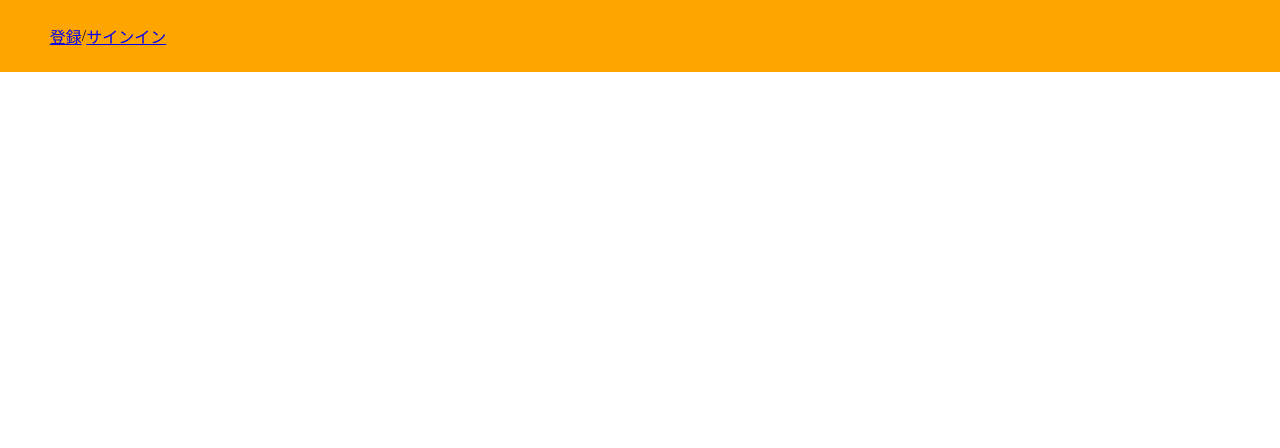
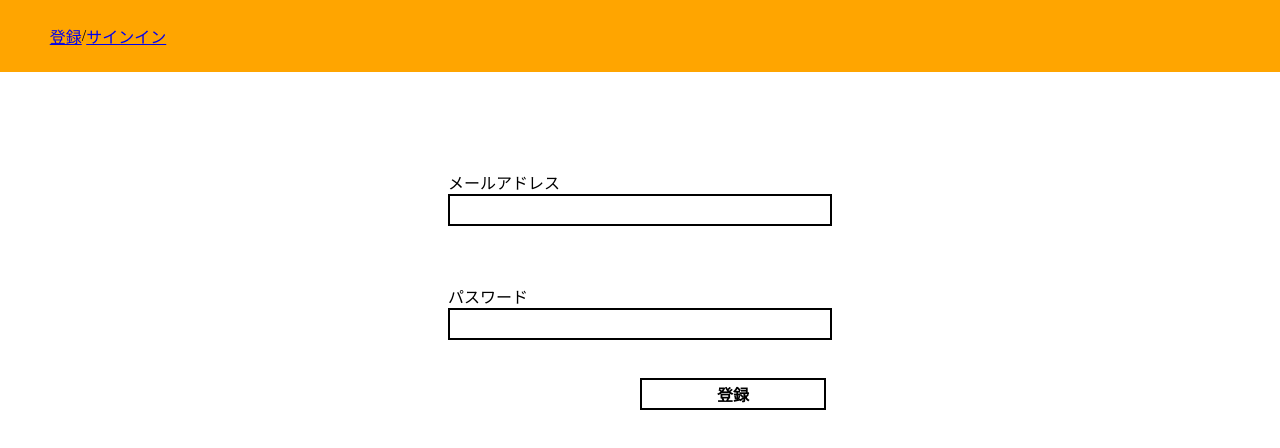
Before and after one commit to Bedorate/mail-link-auth, a Vue app: page /signin in a window 1280 px wide. Shown: the top 448 px of the page. Built offline with nearby package versions, Linux system fonts and the light colour scheme.

Commit message:
ログインしているか確認する処理を追加

```diff
--- a/src/components/organisms/LoginForm.vue
+++ b/src/components/organisms/LoginForm.vue
@@ -8,10 +8,7 @@
         @change-value="changeFormValue"
       />
       <div class="common-button">
-        <CommonButton :label="sendButtonLabel" @click-event="sendMail"/>
-        <!-- <div v-if="isPush">
-          {{logInDataList[0].value}}にメールを送信しました。
-        </div> -->
+        <CommonButton :label="label" @click-event="sendMail" />
       </div>
     </div>
   </div>
@@ -20,13 +17,15 @@
 <script lang="ts">
 import { defineComponent } from "vue";
 
-import FormComponent,{PropFormType as ILogInDataList,} from "@/components/molecules/FormComponent.vue";
+import FormComponent, {
+  PropFormType as ILogInDataList,
+} from "@/components/molecules/FormComponent.vue";
 import CommonButton from "@/components/atoms/CommonButton.vue";
 
 type ILogInDataType = {
-  logInDataList:ILogInDataList[];
-  sendButtonLabel:string;
-  isPush:boolean;
+  logInDataList: ILogInDataList[];
+  isPush: boolean;
+  label:string;
 };
 
 export default defineComponent({
@@ -35,7 +34,7 @@ export default defineComponent({
     FormComponent,
     CommonButton,
   },
-  data() :ILogInDataType {
+  data(): ILogInDataType {
     return {
       logInDataList: [
         {
@@ -51,22 +50,32 @@ export default defineComponent({
           formType: "PassField",
         },
       ],
-      sendButtonLabel: "登録",
-      isPush:false,
+      isPush: false,
+      label:"登録"
     };
+  },
+  computed: {
+    label(): string {
+      //登録またはサインイン
+      return (this as any).label;
+    },
   },
   methods: {
     changeFormValue(value: string, id: number) {
       this.logInDataList[id - 1].value = value;
     },
-    sendMail(){
+    sendMail() {
       (this as any).isPush = true;
       (this as any).$router.push("/complete");
       // (this as any).$store.dispatch("auth/signUp",{
       //   id: this.logInDataList[0].value,
       //   password: this.logInDataList[1].value,
       // })
-    }
+      (this as any).$store.dispatch(
+        "auth/fetchSignIn",
+        this.logInDataList[0].value
+      );
+    },
   },
 });
 </script>
@@ -75,13 +84,13 @@ export default defineComponent({
 .form {
   &-component {
     margin: 0 auto;
-    width:400px;
-    padding-top:50px;
+    width: 400px;
+    padding-top: 50px;
   }
 }
 .common-button {
   width: 386px;
-  padding-top:30px;
-  padding-left:200px;
+  padding-top: 30px;
+  padding-left: 200px;
 }
 </style>
--- a/src/store/auth/actions.ts
+++ b/src/store/auth/actions.ts
@@ -17,6 +17,17 @@ export const actions: ActionTree<IauthState, RootState> = {
         alert(error.message);
       })
   },
+  fetchSignIn({ }, email: string): void {
+    firebase.auth().fetchSignInMethodsForEmail(email)
+      .then((result) => {
+        if (0 < result.length) {
+          console.log(result);
+        } else {
+          console.log("未登録")
+        }
+      }).catch(() => {
+      })
+  },
   signIn({ }, payload: { id: string; password: string }): void {
     firebase.auth().signInWithEmailAndPassword(payload.id, payload.password)
       .then()
@@ -27,8 +38,9 @@ export const actions: ActionTree<IauthState, RootState> = {
   async initUserDocument({ }, payload: { user: firebase.User }): Promise<void> {
     console.log(payload);
     firebase.firestore().collection("user").doc(payload.user.uid)
-    .set({
-      uid: payload.user.uid
-    })
-  }
+      .set({
+        uid: payload.user.uid
+      })
+  },
+
 };
--- a/src/views/SignIn.vue
+++ b/src/views/SignIn.vue
@@ -1,13 +1,35 @@
 <template>
-
+  <div class="page">
+    <LoginForm :label="label"/>
+  </div>
 </template>
 
-<script>
-export default {
+<script lang="ts">
+import { defineComponent } from 'vue';
+import LoginForm from '@/components/organisms/LoginForm.vue';
 
+type mailInfo = {
+  mailAdress: string;
+  password:string;
 }
+
+export default defineComponent({
+  name: 'Home',
+  components:{
+    LoginForm,
+  },
+  data():mailInfo{
+    return{
+      mailAdress:"",
+      password:"",
+    }
+  },
+});
 </script>
 
-<style>
+<style lang="scss" scoped>
+.page{
+  // text-align: center;
+}
 
 </style>
```
